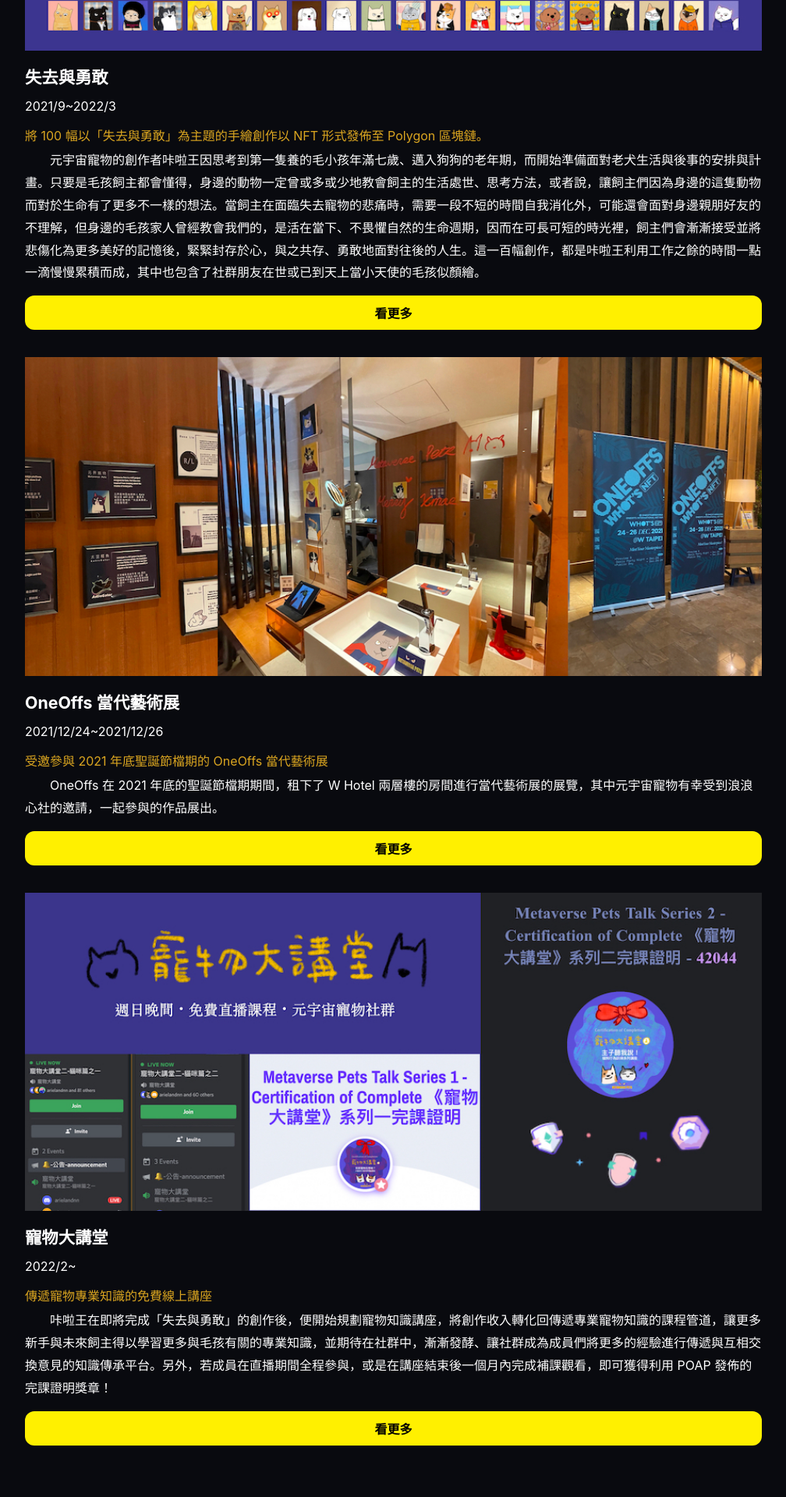
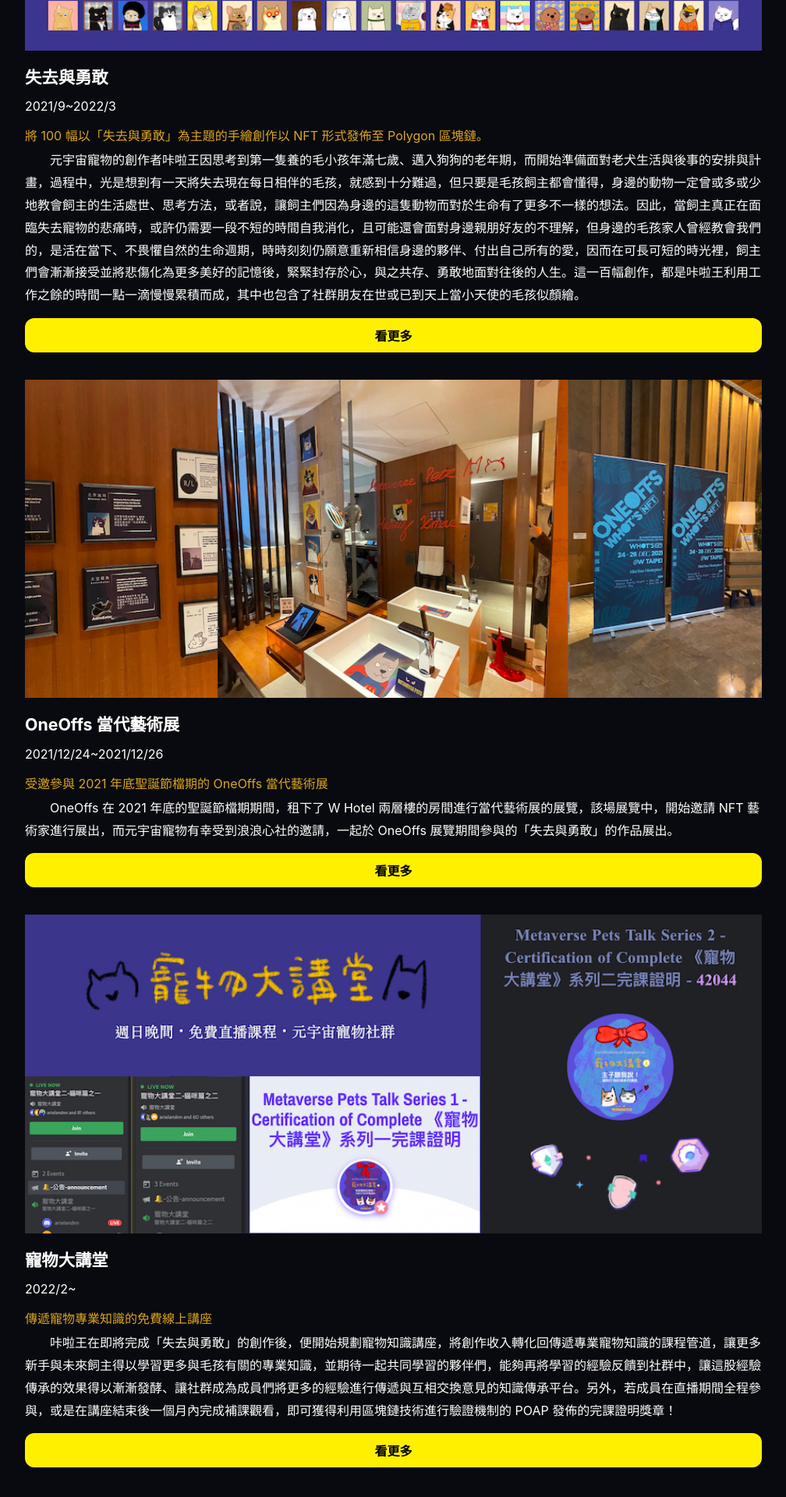
Before and after one commit to metaversepets/website, a React (Create React App) app: page /#/about in a window 1280 px wide. Shown: the part 552-2472 px from the top of the page at 78% size, without its empty margins (128-1136 px from the left). Built offline with nearby package versions, Linux system fonts and the light colour scheme; what @fortawesome/fontawesome would draw is missing.

Commit message:
update content

```diff
--- a/src/pages/About.js
+++ b/src/pages/About.js
@@ -14,7 +14,7 @@ class About extends Component {
             title="失去與勇敢"
             duration="2021/9~2022/3"
             note="將 100 幅以「失去與勇敢」為主題的手繪創作以 NFT 形式發佈至 Polygon 區塊鏈。"
-            description="元宇宙寵物的創作者咔啦王因思考到第一隻養的毛小孩年滿七歲、邁入狗狗的老年期，而開始準備面對老犬生活與後事的安排與計畫。只要是毛孩飼主都會懂得，身邊的動物一定曾或多或少地教會飼主的生活處世、思考方法，或者說，讓飼主們因為身邊的這隻動物而對於生命有了更多不一樣的想法。當飼主在面臨失去寵物的悲痛時，需要一段不短的時間自我消化外，可能還會面對身邊親朋好友的不理解，但身邊的毛孩家人曾經教會我們的，是活在當下、不畏懼自然的生命週期，因而在可長可短的時光裡，飼主們會漸漸接受並將悲傷化為更多美好的記憶後，緊緊封存於心，與之共存、勇敢地面對往後的人生。這一百幅創作，都是咔啦王利用工作之餘的時間一點一滴慢慢累積而成，其中也包含了社群朋友在世或已到天上當小天使的毛孩似顏繪。"
+            description="元宇宙寵物的創作者咔啦王因思考到第一隻養的毛小孩年滿七歲、邁入狗狗的老年期，而開始準備面對老犬生活與後事的安排與計畫，過程中，光是想到有一天將失去現在每日相伴的毛孩，就感到十分難過，但只要是毛孩飼主都會懂得，身邊的動物一定曾或多或少地教會飼主的生活處世、思考方法，或者說，讓飼主們因為身邊的這隻動物而對於生命有了更多不一樣的想法。因此，當飼主真正在面臨失去寵物的悲痛時，或許仍需要一段不短的時間自我消化，且可能還會面對身邊親朋好友的不理解，但身邊的毛孩家人曾經教會我們的，是活在當下、不畏懼自然的生命週期，時時刻刻仍願意重新相信身邊的夥伴、付出自己所有的愛，因而在可長可短的時光裡，飼主們會漸漸接受並將悲傷化為更多美好的記憶後，緊緊封存於心，與之共存、勇敢地面對往後的人生。這一百幅創作，都是咔啦王利用工作之餘的時間一點一滴慢慢累積而成，其中也包含了社群朋友在世或已到天上當小天使的毛孩似顏繪。"
             link="https://opensea.io/MetaverseArtisan"
           />
           <MvpStory
@@ -22,7 +22,7 @@ class About extends Component {
             title="OneOffs 當代藝術展"
             duration="2021/12/24~2021/12/26"
             note="受邀參與 2021 年底聖誕節檔期的 OneOffs 當代藝術展"
-            description="OneOffs 在 2021 年底的聖誕節檔期期間，租下了 W Hotel 兩層樓的房間進行當代藝術展的展覽，其中元宇宙寵物有幸受到浪浪心社的邀請，一起參與的作品展出。"
+            description="OneOffs 在 2021 年底的聖誕節檔期期間，租下了 W Hotel 兩層樓的房間進行當代藝術展的展覽，該場展覽中，開始邀請 NFT 藝術家進行展出，而元宇宙寵物有幸受到浪浪心社的邀請，一起於 OneOffs 展覽期間參與的「失去與勇敢」的作品展出。"
             link="https://youtube.com/shorts/yIhaFhYoJ1Q"
           />
           <MvpStory
@@ -30,7 +30,7 @@ class About extends Component {
             title="寵物大講堂"
             duration="2022/2~"
             note="傳遞寵物專業知識的免費線上講座"
-            description="咔啦王在即將完成「失去與勇敢」的創作後，便開始規劃寵物知識講座，將創作收入轉化回傳遞專業寵物知識的課程管道，讓更多新手與未來飼主得以學習更多與毛孩有關的專業知識，並期待在社群中，漸漸發酵、讓社群成為成員們將更多的經驗進行傳遞與互相交換意見的知識傳承平台。另外，若成員在直播期間全程參與，或是在講座結束後一個月內完成補課觀看，即可獲得利用 POAP 發佈的完課證明獎章！"
+            description="咔啦王在即將完成「失去與勇敢」的創作後，便開始規劃寵物知識講座，將創作收入轉化回傳遞專業寵物知識的課程管道，讓更多新手與未來飼主得以學習更多與毛孩有關的專業知識，並期待一起共同學習的夥伴們，能夠再將學習的經驗反饋到社群中，讓這股經驗傳承的效果得以漸漸發酵、讓社群成為成員們將更多的經驗進行傳遞與互相交換意見的知識傳承平台。另外，若成員在直播期間全程參與，或是在講座結束後一個月內完成補課觀看，即可獲得利用區塊鏈技術進行驗證機制的 POAP 發佈的完課證明獎章！"
             link="/#/pet-lecture"
           />
         </div>
--- a/src/pages/PetLecture.js
+++ b/src/pages/PetLecture.js
@@ -19,7 +19,7 @@ class PetLecture extends Component {
             imgSrc={process.env.PUBLIC_URL + "/img/petlecture_3.jpg"}
             title="壓力山大！寵物壓力行為與安心減壓講座"
             duration="2022/6/12 ~ 2022/7"
-            description="寵物的行為議題，時常與寵物的需求沒有被滿足而在生活中累積了大大小小的壓力而造成，如何辨認寵物的壓力並及早防治，有助於寵物減壓，也避免讓寵物處於長期、慢性的壓力中，可能逐漸導致相關疾病的成因之一。"
+            description="對人類而言，適當的壓力可以促使我們學習與成長，過重的壓力則可能導致身心疲乏並導致慢性疾病的產生。而這樣的壓力表現，在動物身上也是相同的形式存在的嗎？對於自家毛孩而言，毛孩們在家吃飽睡飽，沒有經濟壓力更看不出來有同儕壓力，在這些可愛毛孩的心中，真得會有壓力的存在嗎？因此，此系列從第二堂開始從神經科學的角度下手，介紹從科學的研究角度上，動物在面對壓力的表現與對於健康的影響，接著，分別由貓咪與狗狗的行為訓練師帶來各一堂針對貓咪與狗狗的壓力表現與應對對策進行說明，最後一堂，則由獸醫師進行收尾，針對犬貓的精神疾病作介紹。希望飼主們在經過這一系列的課程後，能夠對於犬貓的心理疾病與壓力表現有初步的認識，並能夠判別是否需要就醫或尋求協助。"
             notice="注意！上課時間調整為週日晚上七點整至八點半，從一小時的課程延長至一小時半，讓成員們有機會多與講者討論、詢問問題。"
           />
         </div>
```
